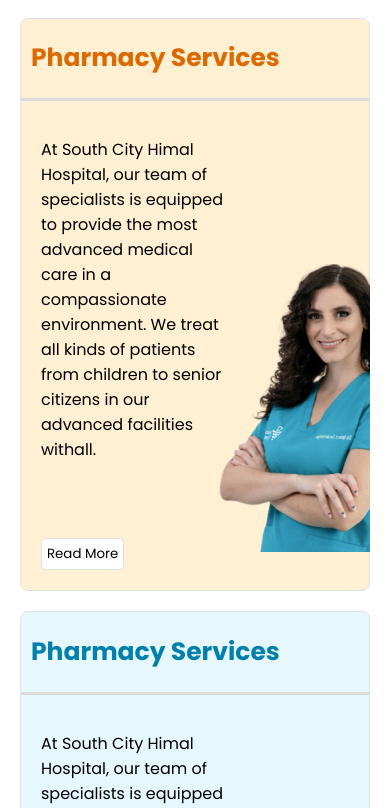
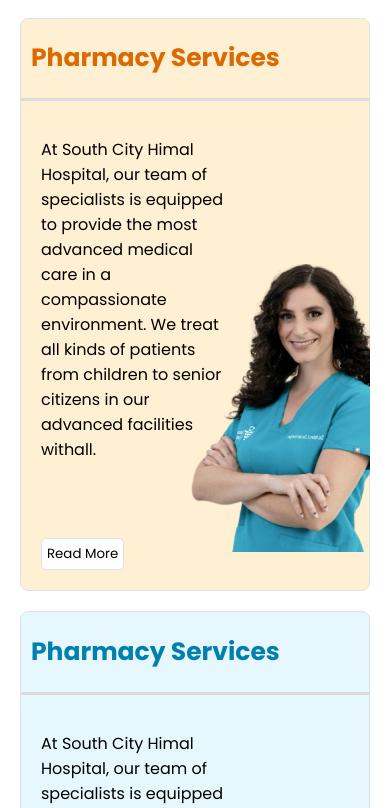
Before and after one commit to Sushey01/Tangerine_Meringue, a React (Vite) app: page / in a window 390 px wide. Shown: the part 4783-5591 px from the top of the page. Built offline with nearby package versions, Linux system fonts and the light colour scheme.

Commit message:
doctor-fifth-optimized

```diff
--- a/src/components/HealthServices.css
+++ b/src/components/HealthServices.css
@@ -276,7 +276,7 @@
 
     .fifth-image{
         top: 74%;
-        right: 1%;
+        left: 41%;
     }
 
     .sixth-image{
```
